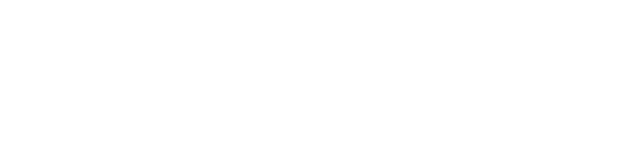
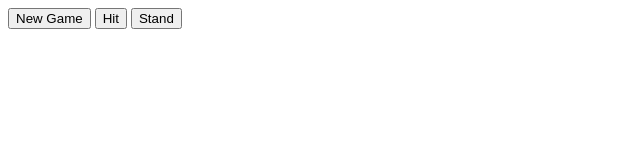
Before and after one commit to nothembah/Black-Jack-Game, a plain HTML site: page index.html in a window 1280 px wide. Shown: the whole page, without its empty margins (0-640 px from the left). Drawn offline with Linux system fonts and the light colour scheme.

Commit message:
Update index.html

```diff
--- a/index.html
+++ b/index.html
@@ -6,6 +6,8 @@
     </head>
 
     <body>
-
+        <button>New Game</button>
+        <button>Hit</button>
+        <button>Stand</button>
     </body>
 </html>
```
